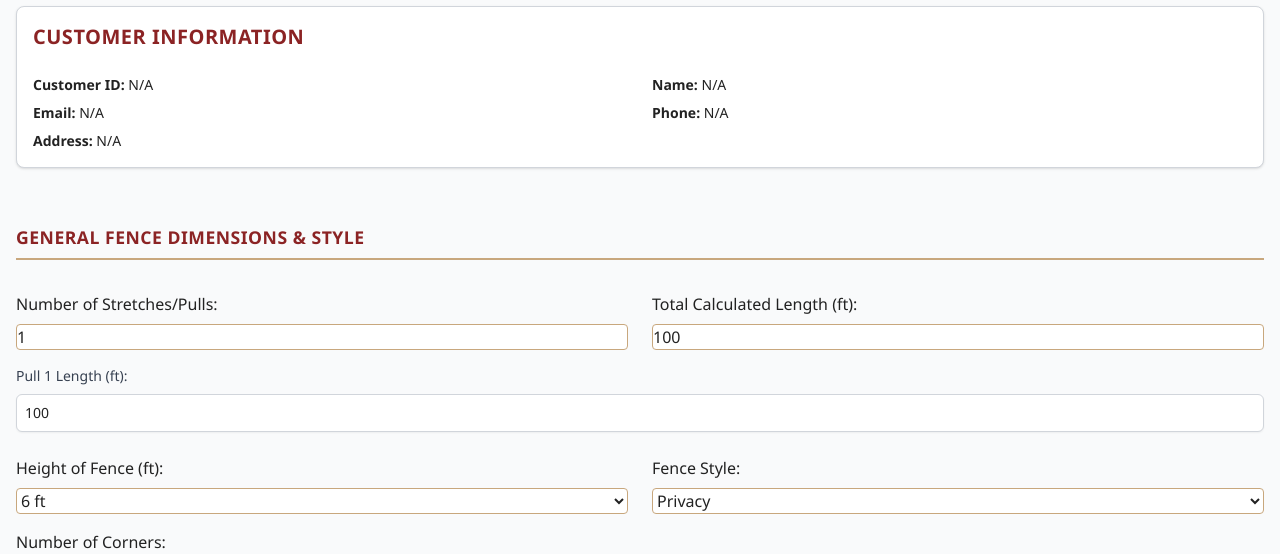
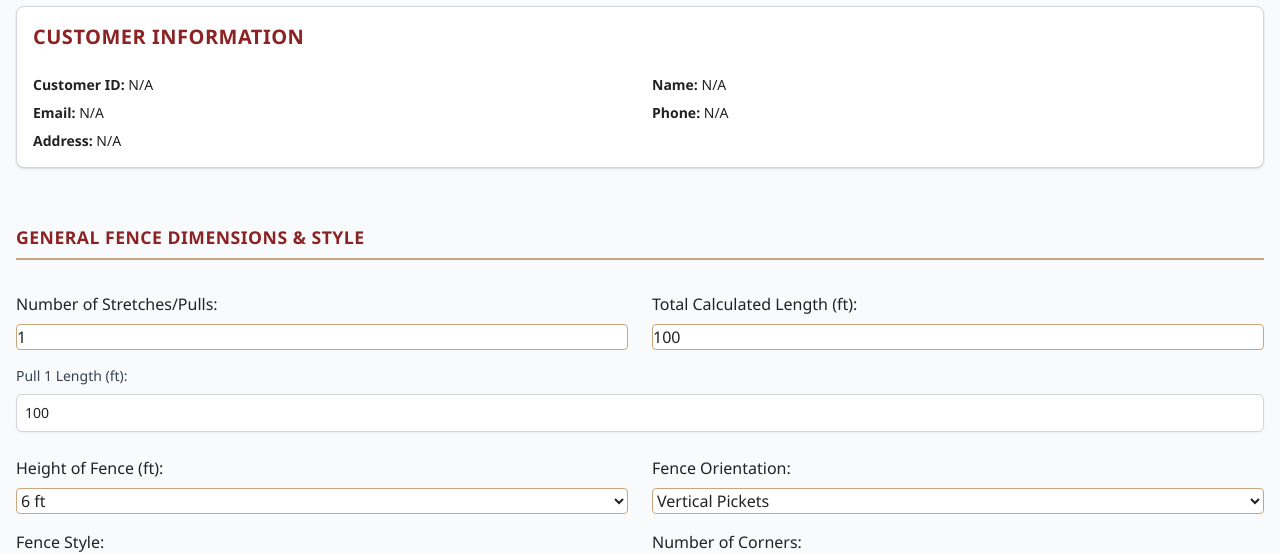
Before and after one commit to philly88r/woodcalc, a website: page index.html in a window 1280 px wide. Shown: the part 254-808 px from the top of the page. Drawn offline with nearby package versions, Linux system fonts and the light colour scheme.

Commit message:
Ensure fence orientation and style options are properly included

```diff
--- a/index.html
+++ b/index.html
@@ -160,7 +160,13 @@
                 <option value="8">8 ft</option>
             </select>
         </div>
-
+        <div>
+            <label for="fenceOrientation">Fence Orientation:</label>
+            <select id="fenceOrientation" onchange="calculateFence()">
+                <option value="Vertical" selected>Vertical Pickets</option>
+                <option value="Horizontal">Horizontal Pickets</option>
+            </select>
+         </div>
          <div>
             <label for="fenceStyle">Fence Style:</label>
             <select id="fenceStyle" onchange="calculateFence()">
--- a/woodcalc-main.js
+++ b/woodcalc-main.js
@@ -31,9 +31,8 @@ function calculateFence() {
         }
 
         const fenceHeight = getInputValue('fenceHeight');
+        const fenceOrientation = getInputValue('fenceOrientation', false);
         const fenceStyle = getInputValue('fenceStyle', false);
-        // For backward compatibility, determine orientation based on style
-        const fenceOrientation = (fenceStyle === 'Horizontal Pickets') ? 'Horizontal' : 'Vertical';
         const postSpacing = getInputValue('postSpacing');
         const standardPostType = getInputValue('standardPostType', false);
         const holeDepthInches = getInputValue('holeDepth');
```
